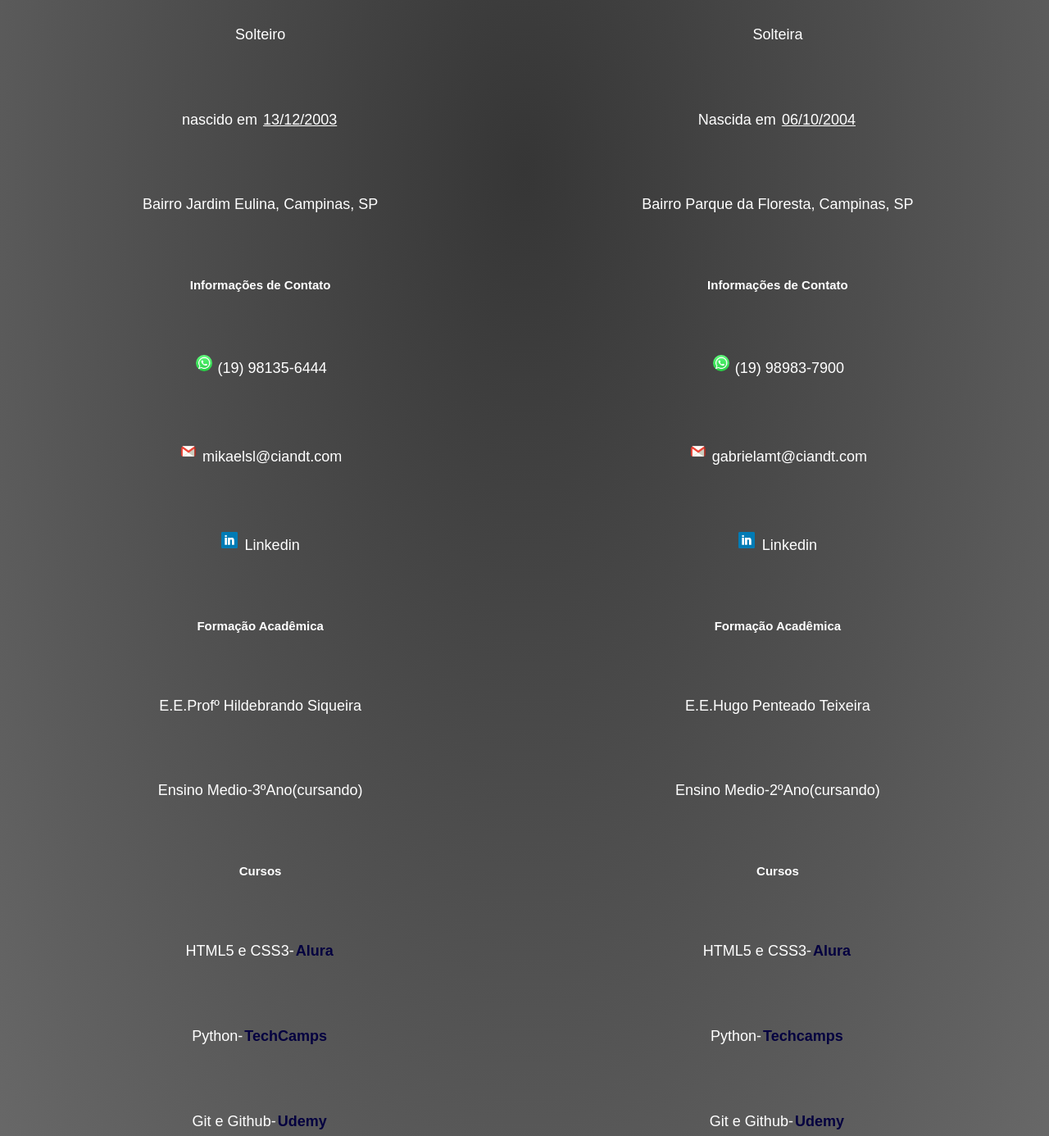
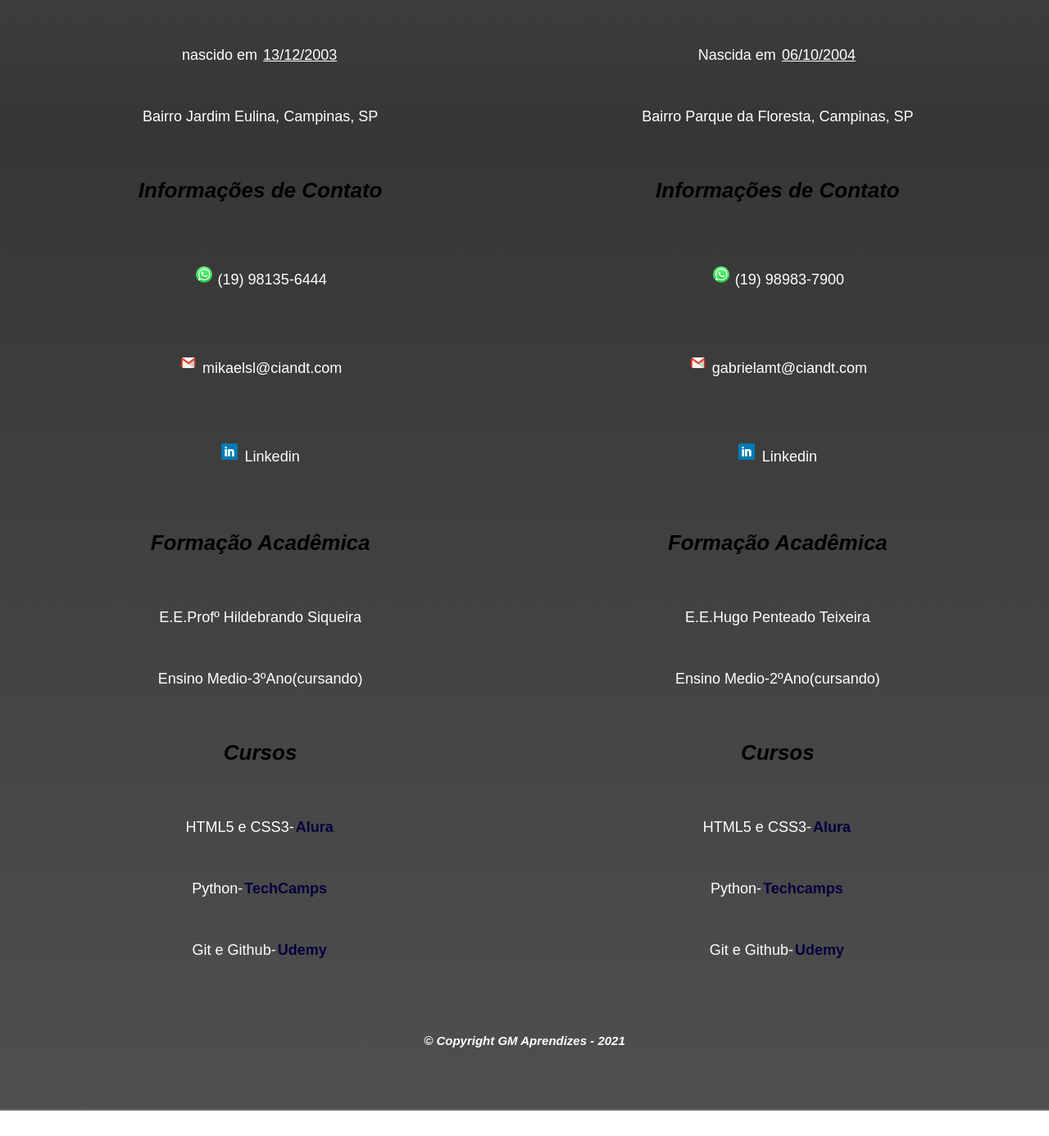
Before and after one commit to Stiverson/projeto-ci-t-aprendizes, a plain HTML site: page curriculo.html in a window 1280 px wide. Shown: the part 1047-2433 px from the top of the page at 82% size. After the commit the page ends 2402 px from the top, so only its background shows below. Drawn offline with Linux system fonts and the light colour scheme.

Commit message:
ajustes no design

```diff
--- a/css/style.css
+++ b/css/style.css
@@ -150,3 +150,42 @@ a:hover {
 	display: inline-block;
 	text-align: center;
  }
+
+ h3{
+    font-style: italic;
+    color:black;
+    font-size: 26px;
+}
+
+h2{
+    font-style: italic;
+    color:black;
+    font-size: 30px;
+}
+
+.info{
+    font-size: 18px;
+    color:white;
+	line-height: 0;
+}
+
+.titulo{
+    font-style: italic;
+    color:turquoise;
+    text-align: center;
+    font-size: 46px;
+}
+
+.copyright {
+	text-align: center;
+	font-size: 15px;
+	font-family:  Arial, Helvetica, sans-serif;
+	margin: 25px 50px 75px;
+	color:#fff;
+}
+
+.body_info{
+    background: linear-gradient(#696969,#363636,#4F4F4F);
+    font-style: normal;
+    color:white;
+}
--- a/curriculo.html
+++ b/curriculo.html
@@ -6,7 +6,7 @@
     <title>Currículo</title>
     <link rel="stylesheet" href="css/style.css">
 </head>
-<body>
+<body class="body_info">
 
     <header>
         <div class="caixa">
@@ -20,7 +20,7 @@
             </nav>
         </div>
     </header>
-    <h1>Currículo</h1>
+    <h1 class="titulo">Currículo</h1>
 
     <div class="people">
         <section>
@@ -29,12 +29,12 @@
         </section>
         <section>
             <h3>Informações Pessoais</h3>
-                <p>Mikael Santos Lima</p>
-                <p>17 Anos</p>
-                <p>Brasileiro</p>
-                <p>Solteiro</p>
-                <p>nascido em <u>13/12/2003</u></p>
-                <p>Bairro Jardim Eulina, Campinas, SP</p>
+                <p class="info">Mikael Santos Lima</p>
+                <p class="info">17 Anos</p>
+                <p class="info">Brasileiro</p>
+                <p class="info">Solteiro</p>
+                <p class="info">nascido em <u>13/12/2003</u></p>
+                <p class="info">Bairro Jardim Eulina, Campinas, SP</p>
         </section>
         <section>
             <h3>Informações de Contato</h3>
@@ -45,14 +45,14 @@
         </section>
         <section>
             <h3>Formação Acadêmica</h3>
-                <p>E.E.Profº Hildebrando Siqueira</p>
-                <p>Ensino Medio-3ºAno(cursando)</p>
+                <p class="info">E.E.Profº Hildebrando Siqueira</p>
+                <p class="info">Ensino Medio-3ºAno(cursando)</p>
         </section>
         <section>
             <h3>Cursos</h3>
-                <p>HTML5 e CSS3-<b class="cursos">Alura</b></p>
-                <p>Python-<b class="cursos">TechCamps</b></p>
-                <p>Git e Github-<b class="cursos">Udemy</b></p>
+                <p class="info">HTML5 e CSS3-<b class="cursos">Alura</b></p>
+                <p class="info">Python-<b class="cursos">TechCamps</b></p>
+                <p class="info">Git e Github-<b class="cursos">Udemy</b></p>
         </section>
     </div>
     <div class="people">
@@ -62,12 +62,12 @@
         </section>
         <section>
             <h3>Informações Pessoais</h3>
-                <p>Gabriela Manoeli Tavares da Silva</p>
-                <p>16 Anos</p>
-                <p>Brasileira</p>
-                <p>Solteira</p>
-                <p>Nascida em <u>06/10/2004</u></p>
-                <p>Bairro Parque da Floresta, Campinas, SP</p>
+                <p class="info">Gabriela Manoeli Tavares da Silva</p>
+                <p class="info">16 Anos</p>
+                <p class="info">Brasileira</p>
+                <p class="info">Solteira</p>
+                <p class="info">Nascida em <u>06/10/2004</u></p>
+                <p class="info">Bairro Parque da Floresta, Campinas, SP</p>
         </section>
         <section>
             <h3>Informações de Contato</h3>
@@ -77,17 +77,19 @@
         </section>
         <section>
             <h3>Formação Acadêmica</h3>
-                <p>E.E.Hugo Penteado Teixeira</p>
-                <p>Ensino Medio-2ºAno(cursando)</p>
+                <p class="info">E.E.Hugo Penteado Teixeira</p>
+                <p class="info">Ensino Medio-2ºAno(cursando)</p>
         </section>
         <section>
             <h3>Cursos</h3>
-            <p>HTML5 e CSS3-<b Class="cursos">Alura</b></p>
-            <p>Python-<b class="cursos">Techcamps</b></p>
-            <p>Git e Github-<b class="cursos">Udemy</b></p>
+            <p class="info">HTML5 e CSS3-<b Class="cursos">Alura</b></p>
+            <p class="info">Python-<b class="cursos">Techcamps</b></p>
+            <p class="info">Git e Github-<b class="cursos">Udemy</b></p>
         </section>
     </div>
-
+    <footer>
+        <h3 class="copyright">&copy; Copyright GM Aprendizes - 2021</h3>
+    </footer>
 
 </body>
 </html>
```
